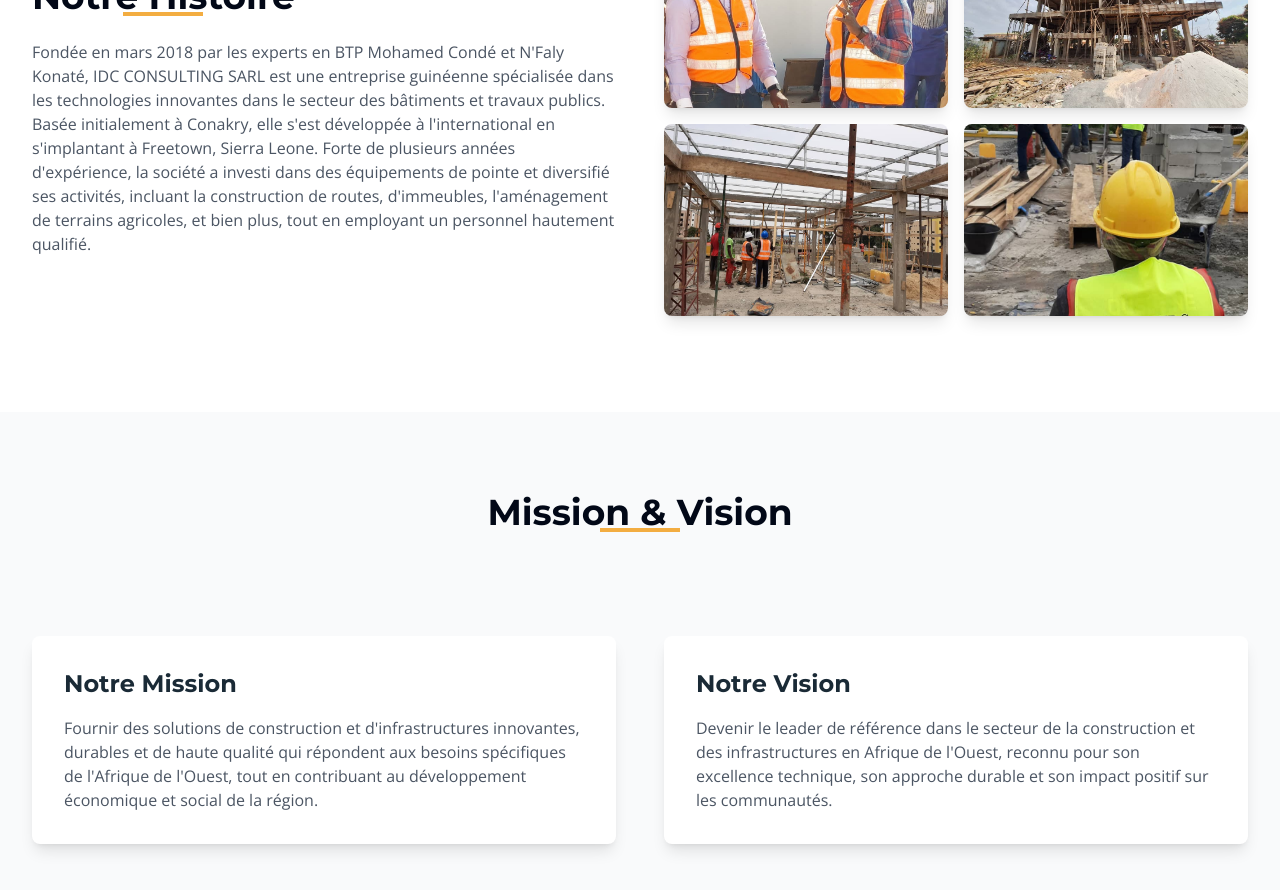
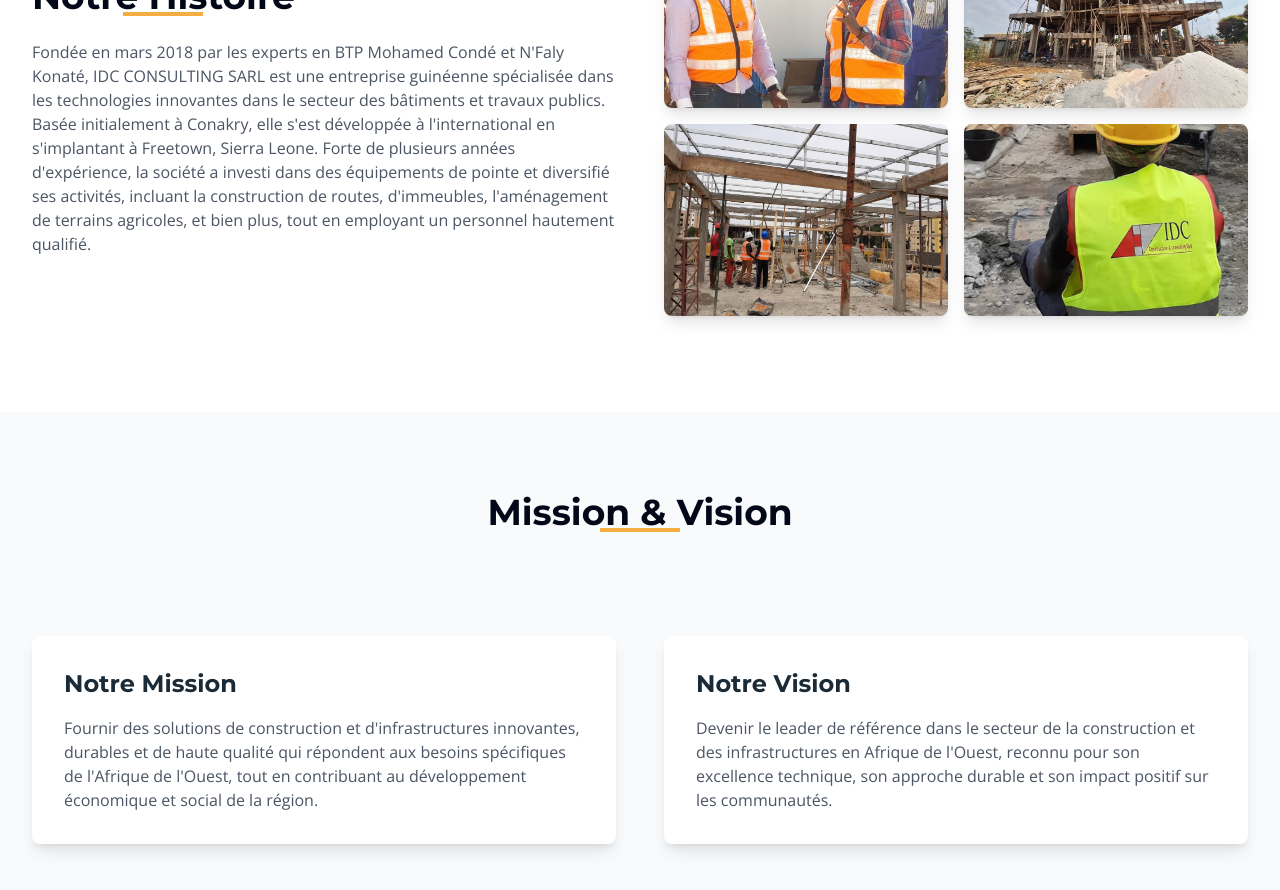
Before and after one commit to misterspe224/site-idc, a React (Vite) app: page /about in a window 1280 px wide. Shown: the part 980-1870 px from the top of the page. Built offline with nearby package versions, Linux system fonts and the light colour scheme.

Commit message:
Adjust last photo in About
Adjust the positioning of the last photo in the "Our History" section to ensure it is fully visible.

```diff
--- a/src/pages/About.tsx
+++ b/src/pages/About.tsx
@@ -144,7 +144,7 @@ const About = () => {
             <img
               src="/lovable-uploads/09060470-f492-4484-9b58-d6f0649d9d65.png"
               alt="Ouvriers IDC sur chantier"
-              className="rounded-lg shadow-lg h-48 w-full object-cover"
+              className="rounded-lg shadow-lg h-48 w-full object-cover object-bottom"
             />
           </div>
         </div>
```
